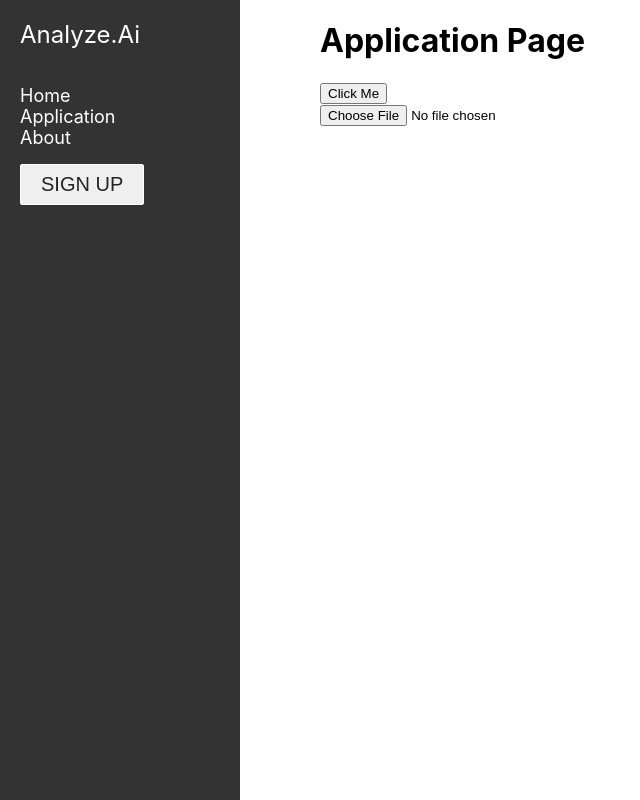
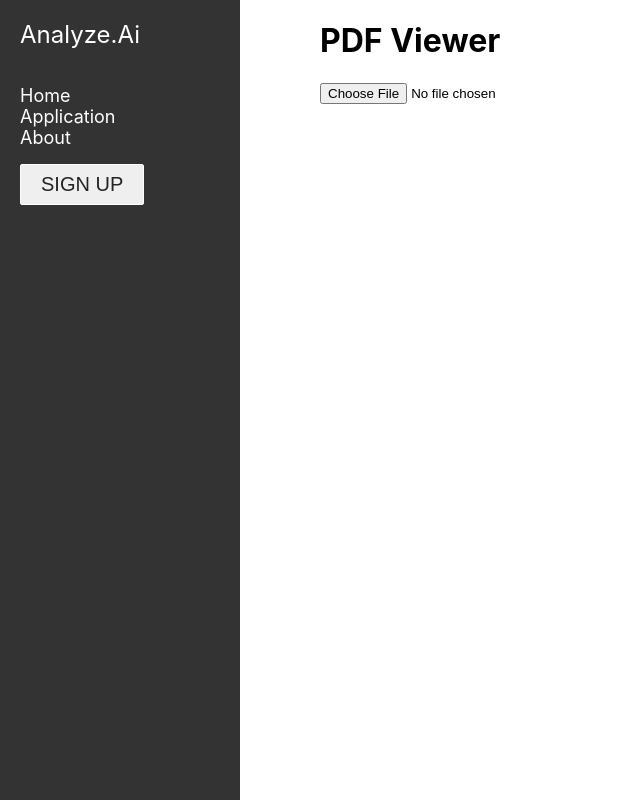
Before and after one commit to 21tstrow/aimsp2024tuckervaida, a React (Create React App) app: page /application in a window 1280 px wide. Shown: the whole page, without its empty margins (0-640 px from the left). Built offline with nearby package versions, Linux system fonts and the light colour scheme.

Commit message:
Messed some stuff

```diff
--- a/package.json
+++ b/package.json
@@ -7,11 +7,14 @@
     "@fortawesome/fontawesome-svg-core": "^6.5.1",
     "@fortawesome/free-solid-svg-icons": "^6.5.1",
     "@fortawesome/react-fontawesome": "^0.2.0",
+    "@react-pdf/renderer": "^3.4.0",
     "@testing-library/jest-dom": "^5.17.0",
     "@testing-library/react": "^13.4.0",
     "@testing-library/user-event": "^13.5.0",
     "react": "^18.2.0",
     "react-dom": "^18.2.0",
+    "react-pdf": "^7.7.1",
+    "react-pdf-js": "^5.1.0",
     "react-router-dom": "^6.22.2",
     "react-scripts": "^5.0.1",
     "web-vitals": "^2.1.4"
--- a/src/App.js
+++ b/src/App.js
@@ -1,6 +1,5 @@
 import React, { useState, useEffect } from 'react';
 import Navbar from './components/Navbar.js';
-import DisplayPDF from './functions/UploadPDF.js';
 import HomePage from './HomePage';
 import ApplicationPage from './ApplicationPage'; // Import the ApplicationPage component
 import { BrowserRouter as Router, Route, Routes } from 'react-router-dom';
@@ -30,9 +29,8 @@ function App() {
         <div className="content-wrapper" style={{ marginLeft: navbarWidth + 30}}>
           <Routes>
             <Route path="/" element={<HomePage />} />
-            <Route path="/application" element={<ApplicationPage />} /> // Define route for ApplicationPage
+            <Route path="/application" element={<ApplicationPage />} />
           </Routes>
-          <DisplayPDF />
         </div>
       </Router>
     </div>
--- a/src/ApplicationPage.js
+++ b/src/ApplicationPage.js
@@ -1,16 +1,13 @@
+// ApplicationPage.js
 import React from 'react';
+import PdfViewer from './PdfViewer.js'; // Adjust the import path if necessary
 
-function ApplicationPage() {
-  const handleClick = () => {
-    alert('Button clicked!');
-  };
-
+const ApplicationPage = () => {
   return (
-    <div className="application-page">
-      <h1>Application Page</h1>
-      <button onClick={handleClick}>Click Me</button>
+    <div>
+      <PdfViewer />
     </div>
   );
-}
+};
 
 export default ApplicationPage;
--- /dev/null
+++ b/src/PdfViewer.js
@@ -0,0 +1,57 @@
+// PdfViewer.js
+import React, { useState, useEffect } from 'react';
+
+const PdfViewer = () => {
+  const [pdfFile, setPdfFile] = useState(null);
+  const [selectedText, setSelectedText] = useState('');
+
+  useEffect(() => {
+    const handleTextSelection = () => {
+      const selection = window.getSelection();
+      if (selection) {
+        setSelectedText(selection.toString());
+      }
+    };
+
+    document.addEventListener('mouseup', handleTextSelection);
+
+    return () => {
+      document.removeEventListener('mouseup', handleTextSelection);
+    };
+  }, []); // Only run this effect once
+
+  const handleFileChange = (event) => {
+    const file = event.target.files[0];
+    if (file && file.type === 'application/pdf') {
+      setPdfFile(file);
+    } else {
+      alert('Please upload a PDF file.');
+    }
+  };
+
+  return (
+    <div>
+      <h1>PDF Viewer</h1>
+      <input type="file" accept="application/pdf" onChange={handleFileChange} />
+      {pdfFile && (
+        <div>
+          <h2>Uploaded PDF:</h2>
+          <embed
+            src={URL.createObjectURL(pdfFile)}
+            width="800"
+            height="600"
+            type="application/pdf"
+          />
+          {selectedText && (
+            <div>
+              <h2>Selected Text:</h2>
+              <p>{selectedText}</p>
+            </div>
+          )}
+        </div>
+      )}
+    </div>
+  );
+};
+
+export default PdfViewer;
--- a/src/functions/UploadPDF.js
+++ /dev/null
@@ -1,53 +0,0 @@
-import React, { useState } from 'react';
-
-function DisplayPDF() {
-  // Define state to hold the URL of the selected PDF file
-  const [pdfUrl, setPdfUrl] = useState(null);
-
-  // Function to handle the change event when a PDF file is selected
-  const handlePdfInputChange = (event) => {
-
-    // Get the selected file from the input element
-    const file = event.target.files[0];
-
-    // Check if a file is selected and it's a PDF
-    if (file && file.type === 'application/pdf') {
-
-      // Create a FileReader to read the selected PDF file
-      const reader = new FileReader();
-
-      // Set up the onload event handler to set the PDF URL in the state
-      reader.onload = (e) => {
-
-        // Set the PDF URL in the state using the result of FileReader
-        setPdfUrl(e.target.result);
-      };
-
-      // Read the selected file as a Data URL
-      reader.readAsDataURL(file);
-    } else {
-
-      // Display an alert if the selected file is not a PDF
-      alert('Please select a valid PDF file.');
-    }
-  };
-
-  return (
-    <>
-      {/* Input element to select a PDF file */}
-      <div className="pdf-upload">
-        <input type="file" id="pdfInput" onChange={handlePdfInputChange} accept="application/pdf" />
-      </div>
-
-      {/* Conditionally render the PDF viewer if a PDF URL is set */}
-      {pdfUrl && (
-        <div className="pdf-viewer">
-          {/* Display the PDF using an iframe */}
-          <iframe src={pdfUrl} width="100%" height="750px" title="PDF Viewer" />
-        </div>
-      )}
-    </>
-  );
-}
-
-export default DisplayPDF;
```
Also changed, not shown: src/ApplicationPage.css (added), src/components/Navbar dependencies.txt, 1 other file (tests, documents, lock files or other folders).
